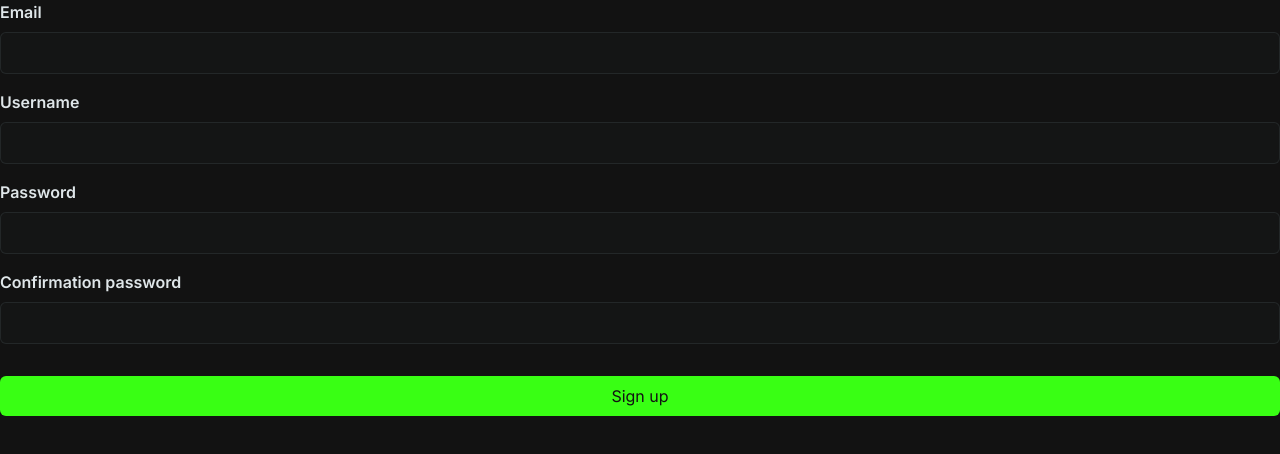
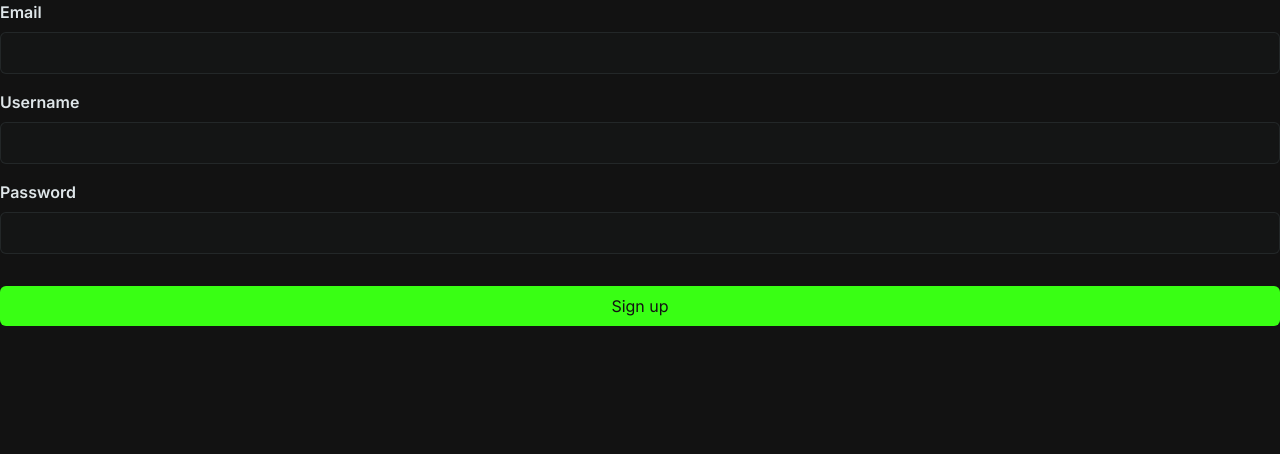
Before and after one commit to Andriamahay11master/SpendWise, a React (Vite) app: page /signUp in a window 1280 px wide. Shown: the top 454 px of the page. Built offline with nearby package versions, Linux system fonts and the light colour scheme.

Commit message:
remove confirmation password

```diff
--- a/src/components/SignUp/SignUp.tsx
+++ b/src/components/SignUp/SignUp.tsx
@@ -90,21 +90,11 @@ const SignUp = () => {
           />
         </div>
         <div className="form-group">
-          <label htmlFor="pwd">Password</label>
+          <label htmlFor="password">Password</label>
           <input
             type="password"
-            name="pwd"
-            id="pwd"
-            value={formData.username}
-            onChange={handleChange}
-          />
-        </div>
-        <div className="form-group">
-          <label htmlFor="confPwd">Confirmation password</label>
-          <input
-            type="password"
-            name="confPwd"
-            id="confPwd"
+            name="password"
+            id="password"
             value={formData.username}
             onChange={handleChange}
           />
```
